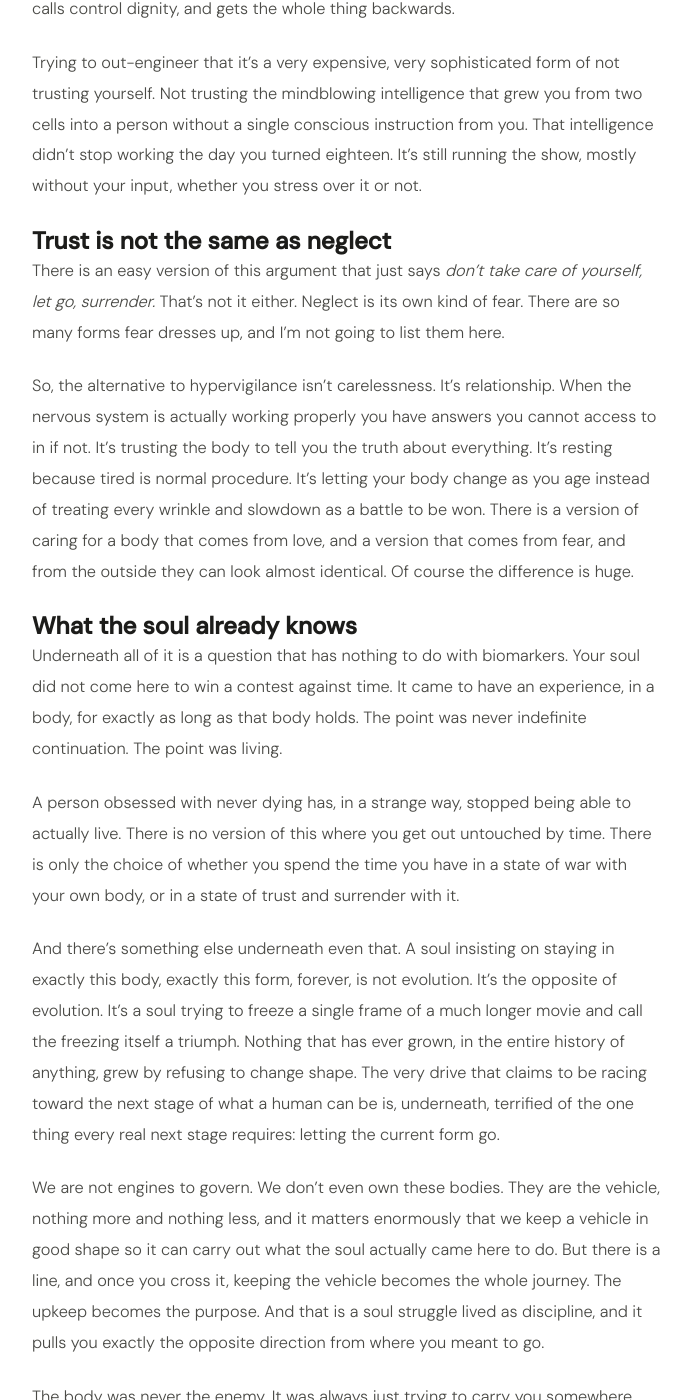
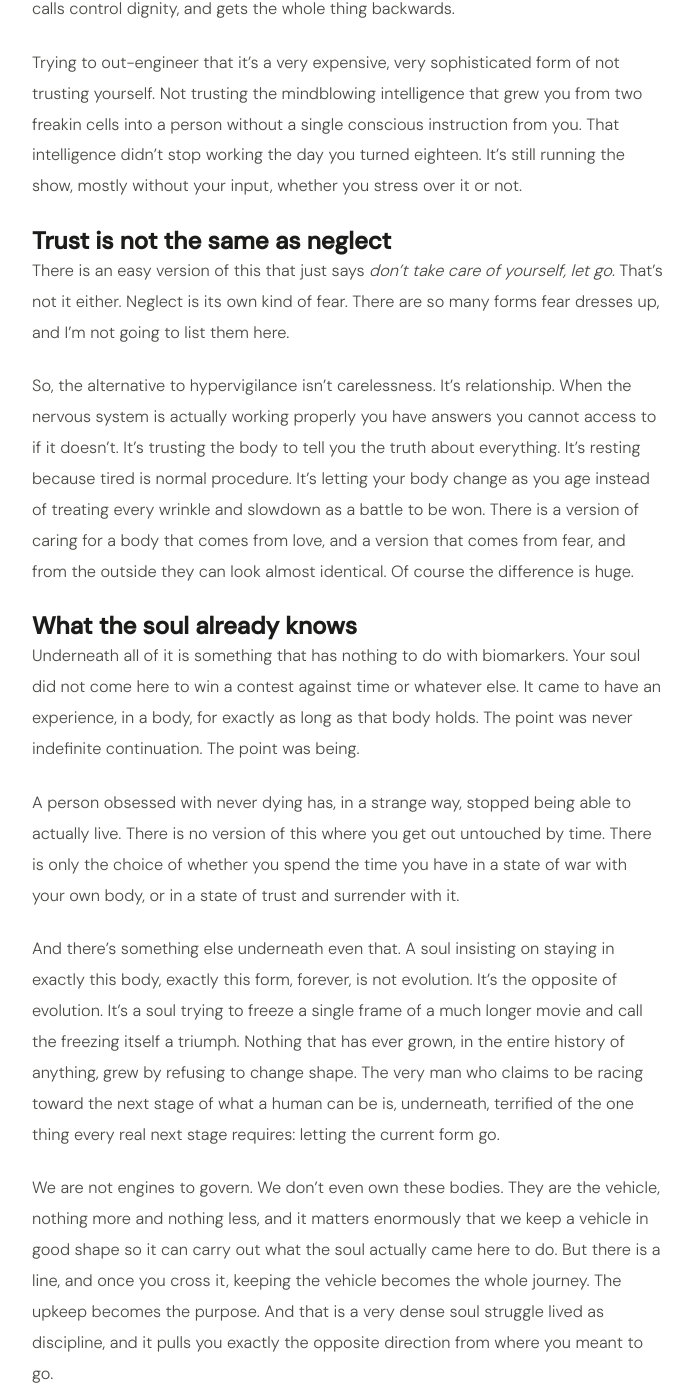
Before and after one commit to Blubell26/giuliapacciotti.com, a Jekyll site: the page built from _posts/2026-07-08-the-body-was-never-the-enemy.md, in a window 1280 px wide and 1400 px high, scrolled down 2349 px. Shown: the whole window, without its empty margins (292-985 px from the left). Built offline with Jekyll 4.4.1, drawn with Linux system fonts in a browser that asks for light colours; comment, search, counter and statistics services are not loaded; some of the changed text lies outside the part shown.

Commit message:
Update 2026-07-08-the-body-was-never-the-enemy.md

```diff
--- a/_posts/2026-07-08-the-body-was-never-the-enemy.md
+++ b/_posts/2026-07-08-the-body-was-never-the-enemy.md
@@ -26,30 +26,30 @@
 
 ## The fear underneath the routine
 
-But the interesting part isn’t the physiology. It’s the question nobody in these stories seems to ask: what are you actually afraid of?
+The question nobody in these stories seems to ask is: what are you actually afraid of?
 
-Because it’s never really death. Not in the way it’s presented. It’s something closer to *not being in control.* Which, if you sit with it for a second, is a strange thing to be afraid of losing, since none of us ever had it. You cannot lose control of a thing you were never holding. The heart has been beating without your permission since before you had language. The whole operation was always running itself. The fear just needed a body under total surveillance to finally notice.
+Because it’s never really death. Not in the way it’s presented. It’s something closer to *not being in control.* Which, is a strange thing to be afraid of losing, since none of us ever had it. You cannot lose control of a thing you were never holding. The heart has been beating without your permission since before you had language. The whole operation was always running itself. The fear just needed a body under total surveillance to finally notice.
 
-And maybe it’s something even harder to admit than that. Maybe it’s the terror of what would happen if you actually let yourself believe that immortality is real, that it was there all along, just never in the place you were looking. Not in the body you’ve been so attached to defending but somewhere else. Somewhere that doesn’t need biohacking to keep existing.
+And maybe it’s something even harder to admit. Maybe it’s the terror of what would happen if you actually let yourself believe that immortality is real, that it was there all along, just never in the place you were looking. Not in the body you’ve been so attached to defending but somewhere else. Somewhere that doesn’t need biohacking to keep existing. Just surrender.
 
 Trusting something bigger than your own control isn’t losing. But the ego reads it that way every time, because the ego was never built to come second to anything. So it calls control dignity, and gets the whole thing backwards.
 
-Trying to out-engineer that it’s a very expensive, very sophisticated form of not trusting yourself. Not trusting the mindblowing intelligence that grew you from two cells into a person without a single conscious instruction from you. That intelligence didn’t stop working the day you turned eighteen. It’s still running the show, mostly without your input, whether you stress over it or not.
+Trying to out-engineer that it’s a very expensive, very sophisticated form of not trusting yourself. Not trusting the mindblowing intelligence that grew you from two freakin cells into a person without a single conscious instruction from you. That intelligence didn’t stop working the day you turned eighteen. It’s still running the show, mostly without your input, whether you stress over it or not.
 
 ## Trust is not the same as neglect
 
-There is an easy version of this argument that just says *don’t take care of yourself, let go, surrender.* That’s not it either. Neglect is its own kind of fear. There are so many forms fear dresses up, and I’m not going to list them here.
+There is an easy version of this that just says *don’t take care of yourself, let go.* That’s not it either. Neglect is its own kind of fear. There are so many forms fear dresses up, and I’m not going to list them here.
 
-So, the alternative to hypervigilance isn’t carelessness. It’s relationship. When the nervous system is actually working properly you have answers you cannot access to in if not. It’s trusting the body to tell you the truth about everything. It’s resting because tired is normal procedure. It’s letting your body change as you age instead of treating every wrinkle and slowdown as a battle to be won. There is a version of caring for a body that comes from love, and a version that comes from fear, and from the outside they can look almost identical. Of course the difference is huge.
+So, the alternative to hypervigilance isn’t carelessness. It’s relationship. When the nervous system is actually working properly you have answers you cannot access to if it doesn't. It’s trusting the body to tell you the truth about everything. It’s resting because tired is normal procedure. It’s letting your body change as you age instead of treating every wrinkle and slowdown as a battle to be won. There is a version of caring for a body that comes from love, and a version that comes from fear, and from the outside they can look almost identical. Of course the difference is huge.
 
 ## What the soul already knows
 
-Underneath all of it is a question that has nothing to do with biomarkers. Your soul did not come here to win a contest against time. It came to have an experience, in a body, for exactly as long as that body holds. The point was never indefinite continuation. The point was living.
+Underneath all of it is something that has nothing to do with biomarkers. Your soul did not come here to win a contest against time or whatever else. It came to have an experience, in a body, for exactly as long as that body holds. The point was never indefinite continuation. The point was being.
 
 A person obsessed with never dying has, in a strange way, stopped being able to actually live. There is no version of this where you get out untouched by time. There is only the choice of whether you spend the time you have in a state of war with your own body, or in a state of trust and surrender with it.
 
-And there’s something else underneath even that. A soul insisting on staying in exactly this body, exactly this form, forever, is not evolution. It’s the opposite of evolution. It’s a soul trying to freeze a single frame of a much longer movie and call the freezing itself a triumph. Nothing that has ever grown, in the entire history of anything, grew by refusing to change shape. The very drive that claims to be racing toward the next stage of what a human can be is, underneath, terrified of the one thing every real next stage requires: letting the current form go.
+And there’s something else underneath even that. A soul insisting on staying in exactly this body, exactly this form, forever, is not evolution. It’s the opposite of evolution. It’s a soul trying to freeze a single frame of a much longer movie and call the freezing itself a triumph. Nothing that has ever grown, in the entire history of anything, grew by refusing to change shape. The very man who claims to be racing toward the next stage of what a human can be is, underneath, terrified of the one thing every real next stage requires: letting the current form go.
 
-We are not engines to govern. We don’t even own these bodies. They are the vehicle, nothing more and nothing less, and it matters enormously that we keep a vehicle in good shape so it can carry out what the soul actually came here to do. But there is a line, and once you cross it, keeping the vehicle becomes the whole journey. The upkeep becomes the purpose. And that is a soul struggle lived as discipline, and it pulls you exactly the opposite direction from where you meant to go.
+We are not engines to govern. We don’t even own these bodies. They are the vehicle, nothing more and nothing less, and it matters enormously that we keep a vehicle in good shape so it can carry out what the soul actually came here to do. But there is a line, and once you cross it, keeping the vehicle becomes the whole journey. The upkeep becomes the purpose. And that is a very dense soul struggle lived as discipline, and it pulls you exactly the opposite direction from where you meant to go.
 
 The body was never the enemy. It was always just trying to carry you somewhere.
```
